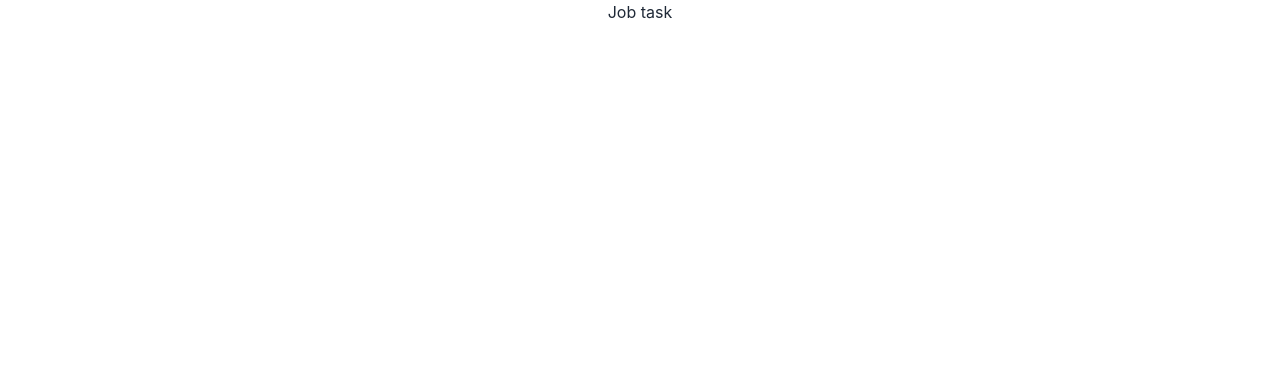
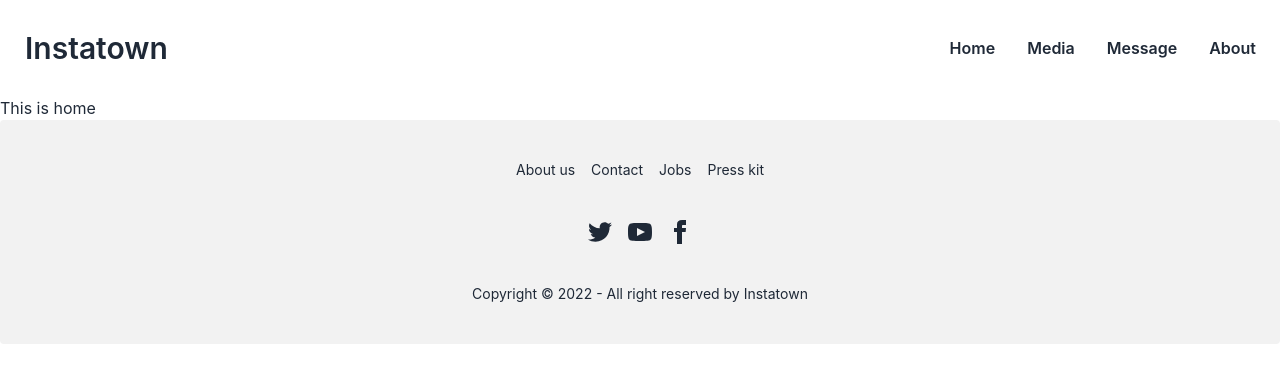
Before and after one commit to Bikash-Dev-Bk/social-media-client, a React (Create React App) app: page / in a window 1280 px wide. Shown: the top 382 px of the page. Built offline with nearby package versions, Linux system fonts and the light colour scheme.

Commit message:
header and footer

```diff
--- a/src/App.js
+++ b/src/App.js
@@ -1,9 +1,11 @@
+import { RouterProvider } from "react-router-dom";
 import "./App.css";
+import router from "./Router/Routes/Routes";
 
 function App() {
   return (
-    <div className="App">
-      <h2>Job task</h2>
+    <div className='max-w-screen-xl mx-auto'>
+      <RouterProvider router={router}></RouterProvider>
     </div>
   );
 }
--- a/src/Layouts/Main.js
+++ b/src/Layouts/Main.js
@@ -1,9 +1,14 @@
 import React from 'react';
+import { Outlet } from 'react-router-dom';
+import Footer from '../Pages/Shared/Footer/Footer';
+import Header from '../Pages/Shared/Header/Header';
 
 const Main = () => {
     return (
         <div>
-
+            <Header></Header>
+            <Outlet></Outlet>
+            <Footer></Footer>
         </div>
     );
 };
--- /dev/null
+++ b/src/Pages/Home/Home.js
@@ -0,0 +1,11 @@
+import React from 'react';
+
+const Home = () => {
+    return (
+        <div>
+            <h2>This is home</h2>
+        </div>
+    );
+};
+
+export default Home;
--- /dev/null
+++ b/src/Pages/Login/Login.js
@@ -0,0 +1,11 @@
+import React from 'react';
+
+const Login = () => {
+    return (
+        <div>
+
+        </div>
+    );
+};
+
+export default Login;
--- /dev/null
+++ b/src/Pages/Register/Register.js
@@ -0,0 +1,11 @@
+import React from 'react';
+
+const Register = () => {
+    return (
+        <div>
+
+        </div>
+    );
+};
+
+export default Register;
--- /dev/null
+++ b/src/Pages/Shared/Footer/Footer.js
@@ -0,0 +1,58 @@
+import React from "react";
+
+const Footer = () => {
+  return (
+    <div>
+      <footer className="footer footer-center p-10 bg-base-200 text-base-content rounded">
+        <div className="grid grid-flow-col gap-4">
+          <a href="/" className="link link-hover">About us</a>
+          <a href="/" className="link link-hover">Contact</a>
+          <a href="/" className="link link-hover">Jobs</a>
+          <a href="/" className="link link-hover">Press kit</a>
+        </div>
+        <div>
+          <div className="grid grid-flow-col gap-4">
+            <a href="/">
+              <svg
+                xmlns="http://www.w3.org/2000/svg"
+                width="24"
+                height="24"
+                viewBox="0 0 24 24"
+                className="fill-current"
+              >
+                <path d="M24 4.557c-.883.392-1.832.656-2.828.775 1.017-.609 1.798-1.574 2.165-2.724-.951.564-2.005.974-3.127 1.195-.897-.957-2.178-1.555-3.594-1.555-3.179 0-5.515 2.966-4.797 6.045-4.091-.205-7.719-2.165-10.148-5.144-1.29 2.213-.669 5.108 1.523 6.574-.806-.026-1.566-.247-2.229-.616-.054 2.281 1.581 4.415 3.949 4.89-.693.188-1.452.232-2.224.084.626 1.956 2.444 3.379 4.6 3.419-2.07 1.623-4.678 2.348-7.29 2.04 2.179 1.397 4.768 2.212 7.548 2.212 9.142 0 14.307-7.721 13.995-14.646.962-.695 1.797-1.562 2.457-2.549z"></path>
+              </svg>
+            </a>
+            <a href="/">
+              <svg
+                xmlns="http://www.w3.org/2000/svg"
+                width="24"
+                height="24"
+                viewBox="0 0 24 24"
+                className="fill-current"
+              >
+                <path d="M19.615 3.184c-3.604-.246-11.631-.245-15.23 0-3.897.266-4.356 2.62-4.385 8.816.029 6.185.484 8.549 4.385 8.816 3.6.245 11.626.246 15.23 0 3.897-.266 4.356-2.62 4.385-8.816-.029-6.185-.484-8.549-4.385-8.816zm-10.615 12.816v-8l8 3.993-8 4.007z"></path>
+              </svg>
+            </a>
+            <a href="/">
+              <svg
+                xmlns="http://www.w3.org/2000/svg"
+                width="24"
+                height="24"
+                viewBox="0 0 24 24"
+                className="fill-current"
+              >
+                <path d="M9 8h-3v4h3v12h5v-12h3.642l.358-4h-4v-1.667c0-.955.192-1.333 1.115-1.333h2.885v-5h-3.808c-3.596 0-5.192 1.583-5.192 4.615v3.385z"></path>
+              </svg>
+            </a>
+          </div>
+        </div>
+        <div>
+          <p>Copyright © 2022 - All right reserved by Instatown</p>
+        </div>
+      </footer>
+    </div>
+  );
+};
+
+export default Footer;
--- /dev/null
+++ b/src/Pages/Shared/Header/Header.js
@@ -0,0 +1,74 @@
+import React from 'react';
+import { Link } from 'react-router-dom';
+
+const Header = () => {
+
+    // const {user , logOut} = useContext(AuthContext);
+
+    // const handleLogOut = () => {
+    //   logOut()
+    //     .then(() => {})
+    //     .catch((error) => console.error(error));
+    // };
+
+      const menuItems = <>
+          <li className="font-semibold"><Link to='/'>Home</Link></li>
+          <li className="font-semibold"><Link to='/media'>Media</Link></li>
+          <li className="font-semibold"><Link to='/message'>Message</Link></li>
+          <li className="font-semibold"><Link to='/message'>About</Link></li>
+
+          {/* {
+            user?.email ?
+            <>
+            <li className="font-semibold" onClick={handleLogOut} ><Link to='/login'>Log Out</Link></li>
+            </>
+            :
+            <>
+            <li className="font-semibold"><Link to='/login'>Login</Link></li>
+            <li className="font-semibold"><Link to='/register'>Register</Link></li>
+            </>
+          } */}
+      </>
+
+    return (
+      <div className="navbar bg-base-100">
+        <div className="navbar-start">
+          <div className="dropdown">
+            <label tabIndex={0} className="btn btn-ghost lg:hidden">
+              <svg
+                xmlns="http://www.w3.org/2000/svg"
+                className="h-5 w-5"
+                fill="none"
+                viewBox="0 0 24 24"
+                stroke="currentColor"
+              >
+                <path
+                  strokeLinecap="round"
+                  strokeLinejoin="round"
+                  strokeWidth="2"
+                  d="M4 6h16M4 12h8m-8 6h16"
+                />
+              </svg>
+            </label>
+            <ul
+              tabIndex={0}
+              className="menu menu-compact dropdown-content mt-3 p-2 shadow bg-base-100 rounded-box w-52"
+            >
+              {menuItems}
+            </ul>
+          </div>
+
+          <div className="header-image flex justify-items-center py-4 ">
+            <Link className="btn btn-ghost normal-case text-3xl">Instatown</Link>
+          </div>
+        </div>
+        <div className="navbar-end hidden lg:flex">
+          <ul className="menu menu-horizontal p-0">
+          {menuItems}
+          </ul>
+        </div>
+      </div>
+    );
+  };
+
+export default Header;
```
Also changed, not shown: src/Router/Routes/Routes.js (+33 -0 lines).
